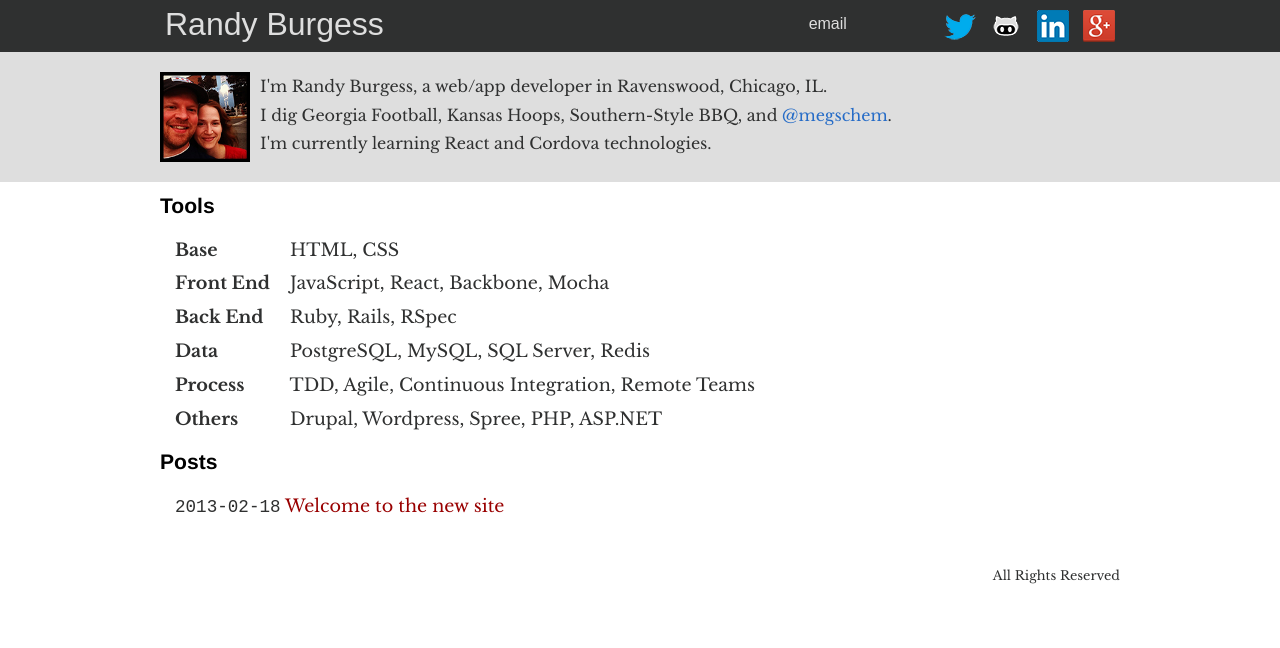
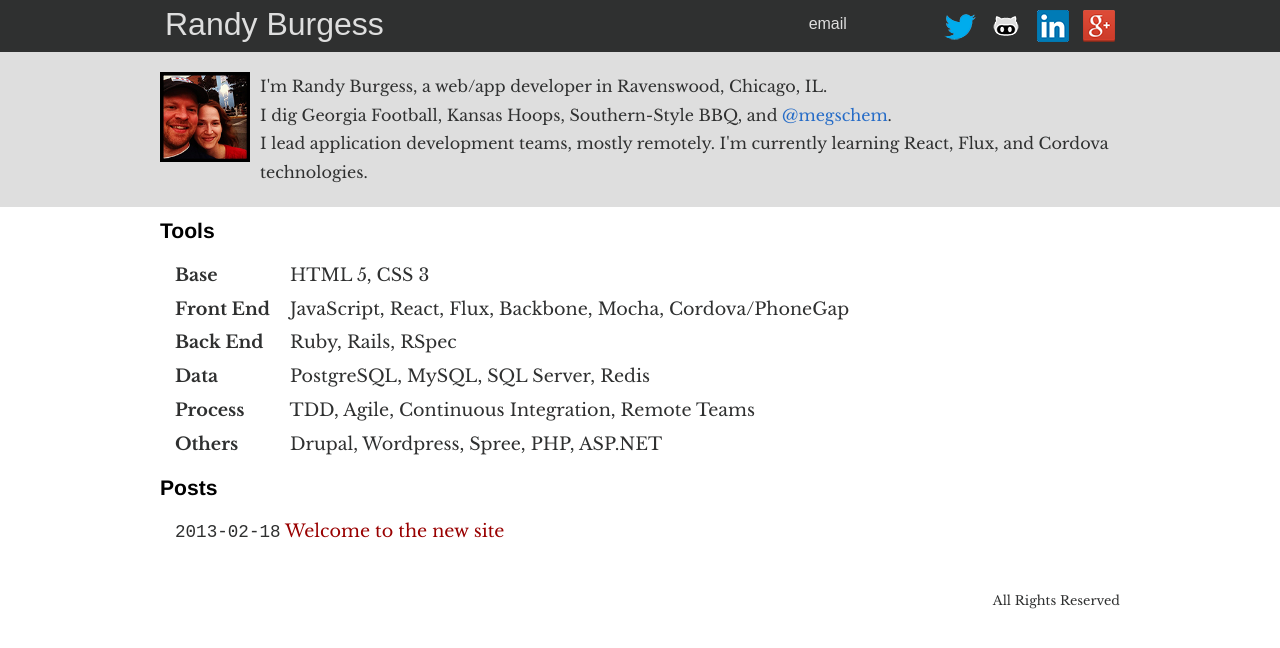
Before and after one commit to wrburgess/wrburgess.github.com, a Jekyll site: the page built from index.html, in a window 1280 px wide. Shown: the top 648 px of the page. Built offline with Jekyll 4.4.1, drawn with Linux system fonts in a browser that asks for light colours; some web fonts are replaced; Markdown is read by kramdown in place of the engine named in the settings.

Commit message:
update profile

```diff
--- a/index.html
+++ b/index.html
@@ -7,7 +7,7 @@ title: wrburgess
     <img src="/images/wrburgess-logo.png" alt="Randy and Megan Pic" title="Randy Burgess and Megan Schemmel" />
     I'm Randy Burgess, a web/app developer in Ravenswood, Chicago, IL.<br />
     I dig Georgia Football, Kansas Hoops, Southern-Style BBQ, and <a href="https://twitter.com/megschem" title="Megan Schemmel on Twitter">@megschem</a>.<br />
-    I'm currently learning React and Cordova technologies.
+    I lead application development teams, mostly remotely. I'm currently learning React, Flux, and Cordova technologies.
   </div>
 </div>
 <div class="content">
@@ -16,11 +16,11 @@ title: wrburgess
     <ul>
       <li>
         <strong>Base</strong>
-        HTML, CSS
+        HTML 5, CSS 3
       </li>
       <li>
         <strong>Front End</strong>
-        JavaScript, React, Backbone, Mocha
+        JavaScript, React, Flux, Backbone, Mocha, Cordova/PhoneGap
       </li>
       <li>
         <strong>Back End</strong>
```
